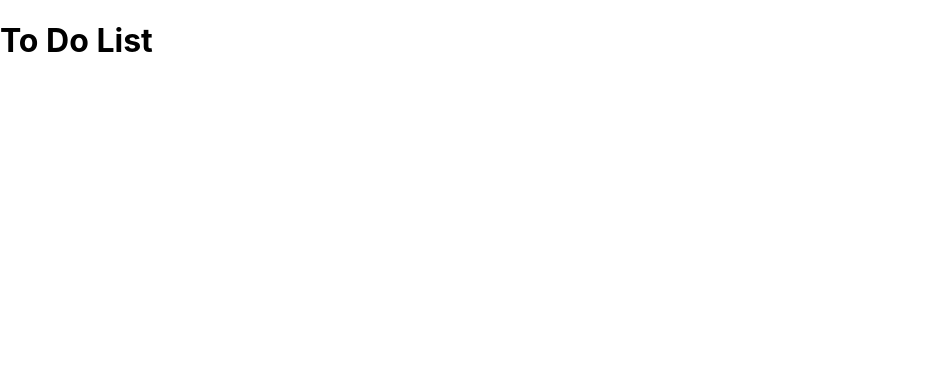
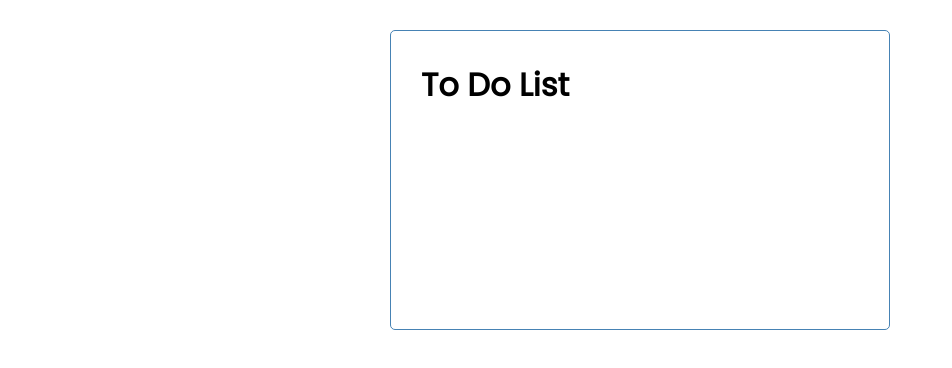
Before and after one commit to ytang913/React-To-Do, a React (Create React App) app in the folder todo/: page / in a window 1280 px wide. Shown: the top 368 px of the page, without its empty margins (0-952 px from the left). Built offline with nearby package versions, Linux system fonts and the light colour scheme.

Commit message:
updating

```diff
--- a/todo/src/App.jsx
+++ b/todo/src/App.jsx
@@ -1,7 +1,9 @@
+import Header from './components/Header'
+
 function App() {
   return (
     <div className="container">
-      <h1>To Do List</h1>
+      <Header />
 
     </div>
   );
--- /dev/null
+++ b/todo/src/components/Header.js
@@ -0,0 +1,26 @@
+import PropTypes from 'prop-types'
+
+const Header = ({title}) => {
+    return (
+        <header>
+            <h1>{title}</h1>
+
+        </header>
+
+
+    )
+}
+
+Header.defaultProps = {
+     title: 'To Do List',
+ }
+
+ Header.proptypes = {
+     title: PropTypes.string.isRequired
+
+}
+
+// const headingStyle = {
+//     color: 'red', backgroundColor: 'black'
+// }
+export default Header
--- a/todo/src/index.css
+++ b/todo/src/index.css
@@ -1,13 +1,112 @@
-body {
+@import url('https://fonts.googleapis.com/css2?family=Poppins:wght@300;400&display=swap');
+
+* {
+  box-sizing: border-box;
   margin: 0;
-  font-family: -apple-system, BlinkMacSystemFont, 'Segoe UI', 'Roboto', 'Oxygen',
-    'Ubuntu', 'Cantarell', 'Fira Sans', 'Droid Sans', 'Helvetica Neue',
-    sans-serif;
-  -webkit-font-smoothing: antialiased;
-  -moz-osx-font-smoothing: grayscale;
+  padding: 0;
 }
 
-code {
-  font-family: source-code-pro, Menlo, Monaco, Consolas, 'Courier New',
-    monospace;
+body {
+  font-family: 'Poppins', sans-serif;
 }
+
+.container {
+  max-width: 500px;
+  margin: 30px auto;
+  overflow: auto;
+  min-height: 300px;
+  border: 1px solid steelblue;
+  padding: 30px;
+  border-radius: 5px;
+}
+
+.header {
+  display: flex;
+  justify-content: space-between;
+  align-items: center;
+  margin-bottom: 20px;
+}
+
+.btn {
+  display: inline-block;
+  background: #000;
+  color: #fff;
+  border: none;
+  padding: 10px 20px;
+  margin: 5px;
+  border-radius: 5px;
+  cursor: pointer;
+  text-decoration: none;
+  font-size: 15px;
+  font-family: inherit;
+}
+
+.btn:focus {
+  outline: none;
+}
+
+.btn:active {
+  transform: scale(0.98);
+}
+
+.btn-block {
+  display: block;
+  width: 100%;
+}
+
+.task {
+  background: #f4f4f4;
+  margin: 5px;
+  padding: 10px 20px;
+  cursor: pointer;
+}
+
+.task.reminder {
+  border-left: 5px solid green;
+}
+
+.task h3 {
+  display: flex;
+  align-items: center;
+  justify-content: space-between;
+}
+
+.add-form {
+  margin-bottom: 40px;
+}
+
+.form-control {
+  margin: 20px 0;
+}
+
+.form-control label {
+  display: block;
+}
+
+.form-control input {
+  width: 100%;
+  height: 40px;
+  margin: 5px;
+  padding: 3px 7px;
+  font-size: 17px;
+}
+
+.form-control-check {
+  display: flex;
+  align-items: center;
+  justify-content: space-between;
+}
+
+.form-control-check label {
+  flex: 1;
+}
+
+.form-control-check input {
+  flex: 2;
+  height: 20px;
+}
+
+footer {
+  margin-top: 30px;
+  text-align: center;
+}
```
